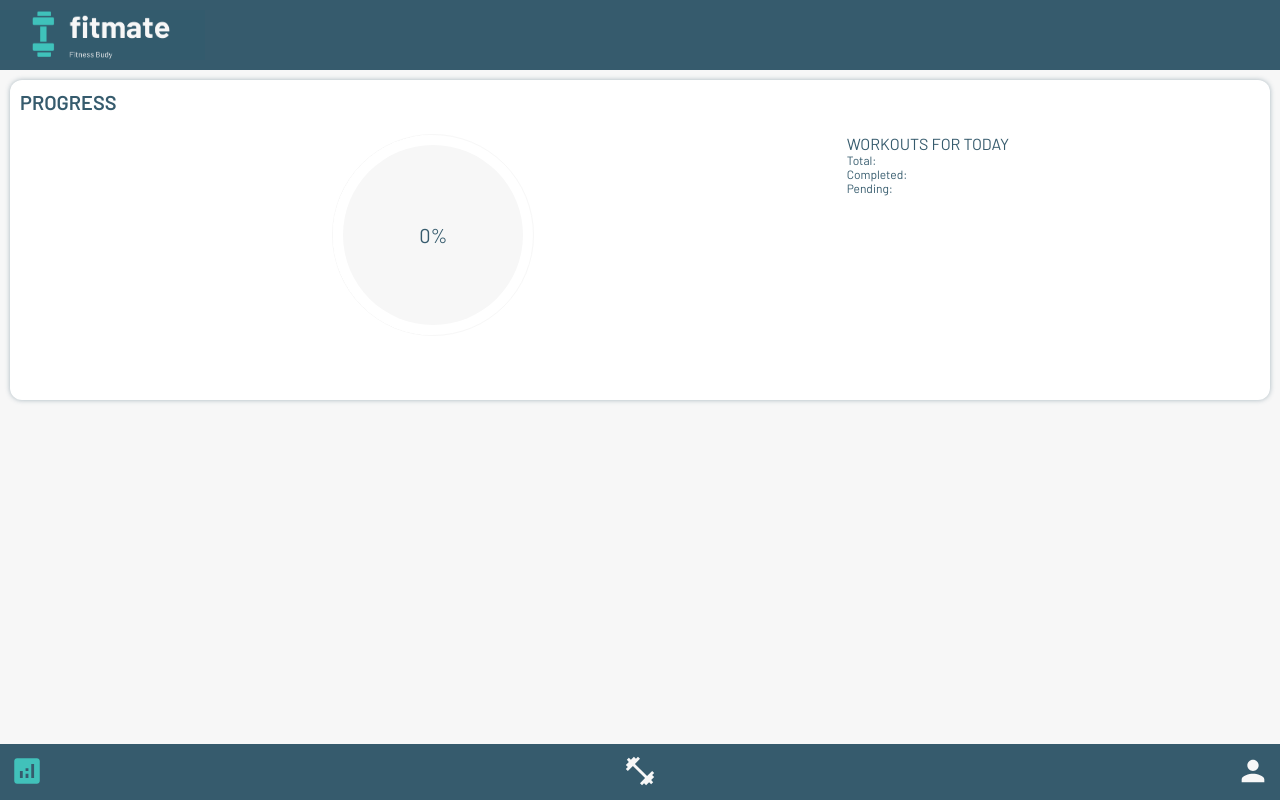
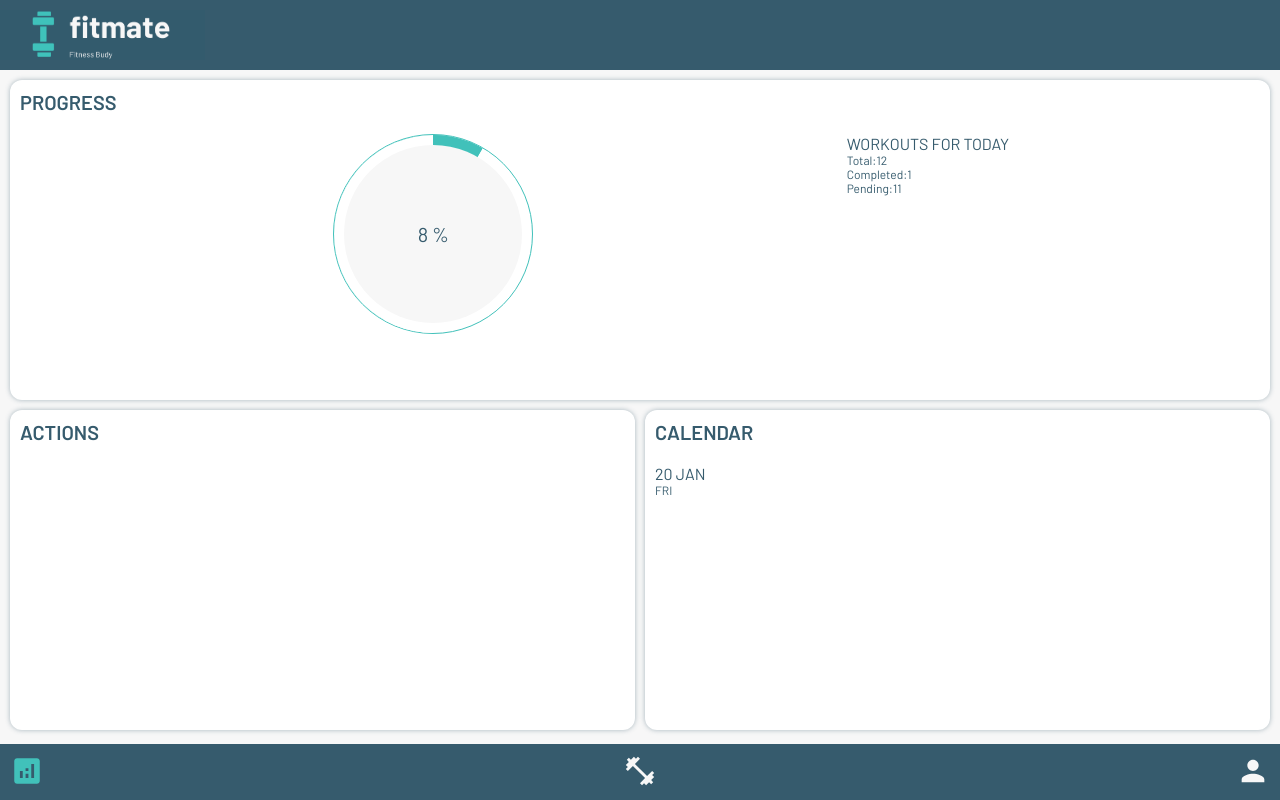
Before and after one commit to Hope1226/fitmate, a React (Create React App) app: page / in a window 1280 px wide. Built offline with nearby package versions, Linux system fonts and the light colour scheme.

Commit message:
Finilaze the dashboard

```diff
--- a/package.json
+++ b/package.json
@@ -7,6 +7,7 @@
     "@testing-library/react": "^12.1.2",
     "@testing-library/user-event": "^13.5.0",
     "react": "^17.0.2",
+    "react-calendar": "^3.5.0",
     "react-dom": "^17.0.2",
     "react-redux": "^7.2.6",
     "react-router-dom": "^6.2.1",
--- a/src/assets/stylesheets/index.css
+++ b/src/assets/stylesheets/index.css
@@ -6,7 +6,7 @@
   --second: #f7f7f7;
   --main-font: 'Barlow', sans-serif;
   --box-shadow: 0 0 5px 0 hsla(200, 34%, 32%, 0.418);
-};
+}
 
 html {
   -webkit-box-sizing: border-box;
@@ -48,7 +48,6 @@ body,
 
 .main-header {
   display: flex;
-  justify-content: center;
   align-items: center;
   height: 70px;
   background: var(--main);
@@ -86,7 +85,7 @@ body,
 }
 
 .active svg {
- fill: var(--first);
+  fill: var(--first);
 }
 
 .dashboard {
@@ -133,10 +132,9 @@ body,
   display: grid;
   grid-template-columns: 1fr 1fr;
   grid-template-rows: 1fr;
-  grid-template-areas:
-    "main main";
+  grid-template-areas: "main main";
   overflow: hidden;
-  border: 1px solid var(--second);
+  border: 1px solid var(--first);
 }
 
 .half-circle,
@@ -148,28 +146,12 @@ body,
 }
 
 .half-circle {
-  background: white;
+  background: var(--first);
 }
 
 .half-circle-top {
   background: white;
-}
-
-.prog-chart:hover .half-circle:nth-child(1) {
-  transform: rotate(180deg);
-  background: var(--first);
-  transition: all 1s linear;
-}
-
-.prog-chart:hover .half-circle:nth-child(2) {
-  transform: rotate(360deg);
-  background: var(--first);
-  transition: all 2s linear;
-}
-
-.prog-chart:hover .half-circle-top {
-  opacity: 0;
-  transition: opacity 0s 1s;
+  z-index: 2;
 }
 
 .prog-circle {
@@ -182,3 +164,14 @@ body,
   grid-area: main;
   justify-self: center;
 }
+
+.dash-children {
+  display: grid;
+  grid-template-columns: 1fr;
+  grid-template-rows: auto 1fr;
+  background: white;
+  border-radius: 12px;
+  box-shadow: var(--box-shadow);
+  padding: 10px;
+  grid-gap: 20px;
+}
--- a/src/components/dashboard/Dashboard.js
+++ b/src/components/dashboard/Dashboard.js
@@ -1,9 +1,13 @@
 import React from 'react';
 import Stats from './features/Stats';
+import Actions from './features/Actions';
+import Date from './features/Date';
 
 const Dashboard = () => (
   <div className="dashboard">
     <Stats />
+    <Actions />
+    <Date />
   </div>
 );
 
--- a/src/components/dashboard/features/Actions.js
+++ b/src/components/dashboard/features/Actions.js
@@ -1,8 +1,8 @@
 import React from 'react';
 
 const Actions = () => (
-  <div>
-    <h2>Actions</h2>
+  <div className="dash-children actions">
+    <h2 className="main-headings">Actions</h2>
   </div>
 );
 
--- /dev/null
+++ b/src/components/dashboard/features/Date.js
@@ -0,0 +1,16 @@
+import React from 'react';
+
+const Date = () => (
+  <div className="dash-children calendar">
+    <h2 className="main-headings">Calendar</h2>
+    <div>
+      <div>
+        <h3 className="sub-headings">20 JAN</h3>
+        <p>FRI</p>
+      </div>
+      <div />
+    </div>
+  </div>
+);
+
+export default Date;
--- a/src/components/dashboard/features/Stats.js
+++ b/src/components/dashboard/features/Stats.js
@@ -1,6 +1,31 @@
-import React from 'react';
+/* eslint-disable no-unused-vars */
+/* eslint-disable no-param-reassign */
+import React, { useState, useEffect } from 'react';
 
-const Stats = () => (
+const Stats = () => {
+  const [allWorks, setWorks] = useState(12);
+  const [completed, setCompleted] = useState(1);
+  const [percentage, setPercentage] = useState(0);
+
+  const calculatePercantage = () => {
+    const halfCircles = document.querySelectorAll('.half-circle');
+    const halfCirclesTop = document.querySelector('.half-circle-top');
+    const taskComplationDegrees = (360 * completed) / allWorks;
+
+    halfCircles.forEach((el) => {
+      el.style.transform = `rotate(${taskComplationDegrees}deg)`;
+      if (taskComplationDegrees >= 180) {
+        halfCircles[0].style.transform = 'rotate(180deg)';
+        halfCirclesTop.style.opacity = '0';
+      }
+    });
+  };
+
+  useEffect(() => {
+    calculatePercantage();
+  }, []);
+
+  return (
     <div className="stats-container">
       <h2 className="main-headings">progress</h2>
       <div className="prog-data">
@@ -9,17 +34,29 @@ const Stats = () => (
           <div className="half-circle" />
           <div className="half-circle-top" />
           <div className="prog-circle">
-          0%
+            {Math.round((completed * 100) / allWorks) }
+            {' '}
+            %
           </div>
         </div>
         <div className="prog-details">
           <h3 className="sub-headings">Workouts for today</h3>
-        <p>Total:</p>
-        <p>Completed:</p>
-        <p>Pending:</p>
+          <p>
+            Total:
+            {allWorks}
+          </p>
+          <p>
+            Completed:
+            {completed}
+          </p>
+          <p>
+            Pending:
+            {allWorks - completed}
+          </p>
         </div>
       </div>
     </div>
   );
+};
 
 export default Stats;
```
Also changed, not shown: src/components/dashboard/features/Calendar.js (deleted, +0 -9 lines), 1 other file (tests, documents, lock files or other folders). Lines whose indentation alone changed are shown as unchanged.
